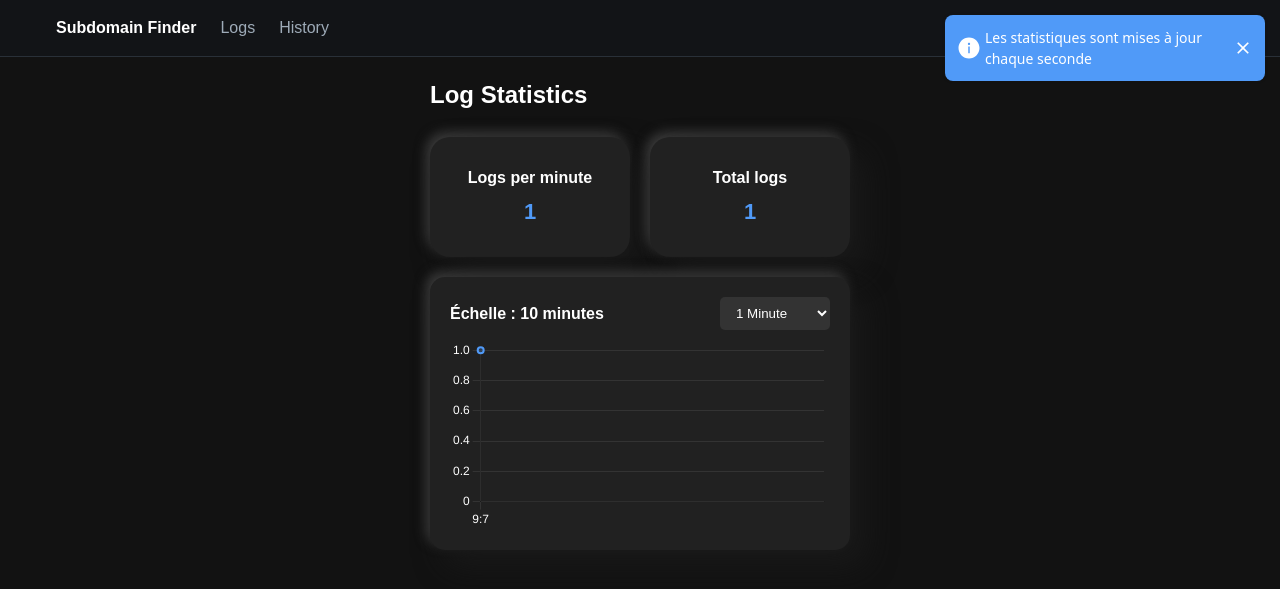
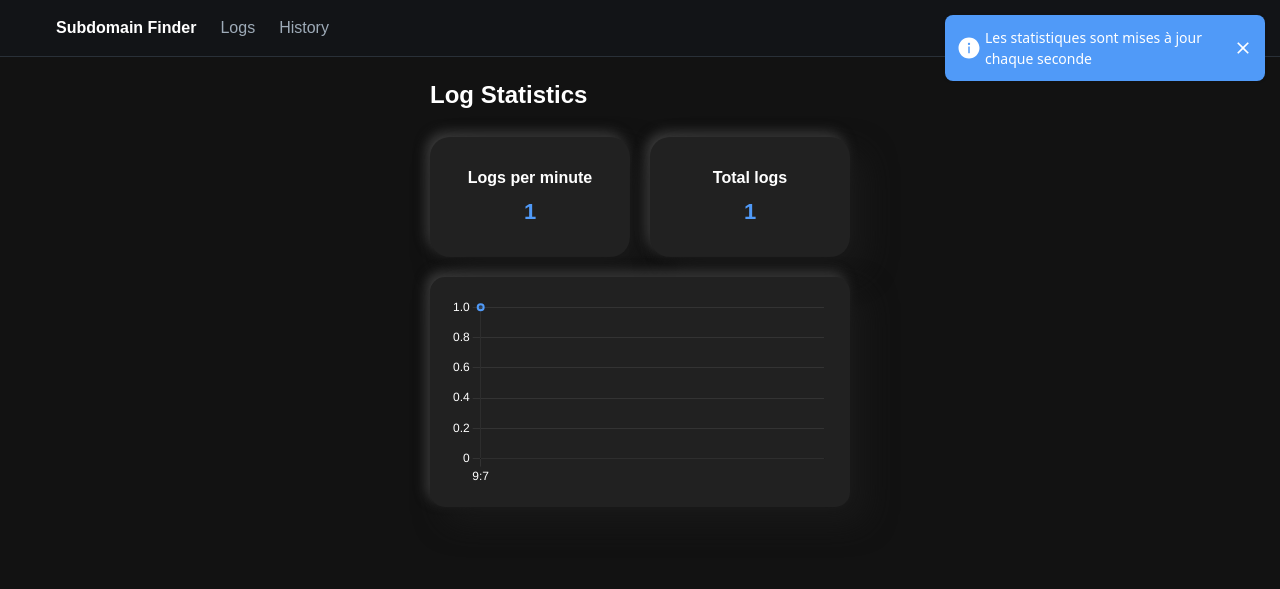
Before and after one commit to Cronix2/securitytrail, a Flask app: page /stats in a window 1280 px wide. Shown: the top 589 px of the page. Run offline with Flask 3, Linux system fonts and the light colour scheme; some libraries are stand-ins or nearby versions.

Commit message:
refactor: clean up stats.html by removing unused styles and scale selector

```diff
--- a/python-scripts/templates/stats.html
+++ b/python-scripts/templates/stats.html
@@ -8,16 +8,9 @@
     <script src="https://cdnjs.cloudflare.com/ajax/libs/socket.io/4.3.2/socket.io.js"></script>
     <script src="https://cdn.jsdelivr.net/npm/chart.js"></script>
     <style>
-        /* Style général */
         @keyframes slideout {
-            0% {
-                transform: translateX(0);
-                opacity: 1;
-            }
-            100% {
-                transform: translateX(150%);
-                opacity: 0;
-            }
+            0% { transform: translateX(0); opacity: 1; }
+            100% { transform: translateX(150%); opacity: 0; }
         }
         html, body {
             height: 100vh;
@@ -38,15 +31,11 @@
             flex-direction: column;
             height: 100%;
         }
-
-        /* Conteneur des cartes */
         .stats-section {
             display: flex;
             justify-content: center;
             gap: 20px;
         }
-
-        /* Style des cards */
         .card {
             width: 200px;
             height: 120px;
@@ -60,19 +49,8 @@
             text-align: center;
             padding: 15px;
         }
-        .card-title {
-            font-size: 16px;
-            font-weight: bold;
-            margin-bottom: 5px;
-            color: #ffffff;
-        }
-        .card-value {
-            font-size: 22px;
-            font-weight: bold;
-            color: #509AF8;
-        }
-
-        /* Carte contenant le graphique */
+        .card-title { font-size: 16px; font-weight: bold; margin-bottom: 5px; color: #ffffff; }
+        .card-value { font-size: 22px; font-weight: bold; color: #509AF8; }
         .chart-card {
             width: 100%;
             background: #212121;
@@ -84,37 +62,7 @@
             flex-direction: column;
             position: relative;
         }
-
-        /* Sélecteur d'échelle */
-        .chart-header {
-            display: flex;
-            justify-content: space-between;
-            align-items: center;
-            margin-bottom: 10px;
-        }
-
-        .time-scale {
-            font-size: 16px;
-            font-weight: bold;
-            color: #ffffff;
-        }
-
-        .scale-selector {
-            background: #333;
-            color: #ffffff;
-            border: none;
-            padding: 8px 12px;
-            border-radius: 5px;
-            cursor: pointer;
-        }
-        .scale-selector:hover {
-            background: #444;
-        }
-
-        canvas {
-            max-height: 300px;
-        }
-
+        canvas { max-height: 300px; }
         /* Styles du bandeau d'information */
         .info {
             font-family: system-ui, -apple-system, BlinkMacSystemFont, 'Segoe UI', Roboto, Oxygen, Ubuntu, Cantarell, 'Open Sans', 'Helvetica Neue', sans-serif;
@@ -179,7 +127,6 @@
             </nav>
         </div>
     </header>
-
     <!-- Bandeau d'information -->
     <div class="info" id="infoBanner">
         <div class="info__icon">
@@ -194,10 +141,8 @@
             </svg>
         </div>
     </div>
-
     <main class="container">
         <h1>Log Statistics</h1>
-
         <section class="stats-section">
             <div class="card">
                 <div class="card-title">Logs per minute</div>
@@ -208,27 +153,14 @@
                 <div class="card-value" id="totalLogs">0</div>
             </div>
         </section>
-
-        <!-- Carte contenant le graphique -->
         <section class="chart-card">
-            <div class="chart-header">
-                <span class="time-scale" id="currentScale">Échelle : 10 minutes</span>
-                <select id="scaleSelector" class="scale-selector">
-                    <option value="1" selected>1 Minute</option>
-                    <option value="10">10 Minutes</option>
-                    <option value="60">1 Heure</option>
-                    <option value="1440">1 Jour</option>
-                    <option value="total">Totalité</option>
-                </select>
-            </div>
             <canvas id="logChart"></canvas>
         </section>
     </main>
-
     <script>
         let logsPerMinuteData = [];
         let timeLabels = [];
-        let maxDataPoints = 10; // Par défaut : 10 dernières minutes
+        let maxDataPoints = 60;
 
         const ctx = document.getElementById('logChart').getContext('2d');
         const logChart = new Chart(ctx, {
@@ -249,19 +181,10 @@
             options: {
                 responsive: true,
                 scales: {
-                    x: {
-                        grid: { color: '#333' },
-                        ticks: { color: '#ffffff' }
-                    },
-                    y: {
-                        beginAtZero: true,
-                        grid: { color: '#333' },
-                        ticks: { color: '#ffffff' }
-                    }
+                    x: { grid: { color: '#333' }, ticks: { color: '#ffffff' } },
+                    y: { beginAtZero: true, grid: { color: '#333' }, ticks: { color: '#ffffff' } }
                 },
-                plugins: {
-                    legend: { display: false }
-                }
+                plugins: { legend: { display: false } }
             }
         });
 
@@ -276,57 +199,21 @@
         }
 
         function updateChart() {
-            fetch(`/stats-data?scale=${maxDataPoints}`)
+            fetch('/stats-data')
                 .then(response => response.json())
                 .then(data => {
                     const now = new Date();
                     const timeString = now.getHours() + ":" + now.getMinutes();
-
                     logsPerMinuteData.push(data.logs_per_minute);
                     timeLabels.push(timeString);
-
                     if (logsPerMinuteData.length > maxDataPoints) {
                         logsPerMinuteData.shift();
                         timeLabels.shift();
                     }
-
                     logChart.update();
                 })
                 .catch(error => console.error('Error updating chart:', error));
         }
-
-        document.getElementById("scaleSelector").addEventListener("change", function() {
-            const selectedScale = this.value;
-            let scaleText = "Échelle : ";
-
-            switch (selectedScale) {
-                case "1":
-                    maxDataPoints = 1;
-                    scaleText += "1 Minute";
-                    break;
-                case "10":
-                    maxDataPoints = 10;
-                    scaleText += "10 Minutes";
-                    break;
-                case "60":
-                    maxDataPoints = 60;
-                    scaleText += "1 Heure";
-                    break;
-                case "1440":
-                    maxDataPoints = 1440;
-                    scaleText += "1 Jour";
-                    break;
-                case "total":
-                    maxDataPoints = 10000; // Affiche tout
-                    scaleText += "Totalité";
-                    break;
-            }
-
-            document.getElementById("currentScale").textContent = scaleText;
-            logsPerMinuteData = [];
-            timeLabels = [];
-            updateChart();
-        });
 
         setInterval(updateStats, 1000);
         setInterval(updateChart, 60000);
@@ -340,14 +227,11 @@
             const infoBanner = document.getElementById("infoBanner");
             const closeBanner = document.getElementById("closeBanner");
 
-            setTimeout(() => {
-            infoBanner.classList.add("slideout");
-            }, 10000);
+            setTimeout(() => { infoBanner.classList.add("slideout");}, 10000);
 
-            closeBanner.addEventListener("click", () => {
-            infoBanner.classList.add("slideout");
-            });
+            closeBanner.addEventListener("click", () => {infoBanner.classList.add("slideout");});
         });
+
     </script>
 </body>
 </html>
```
